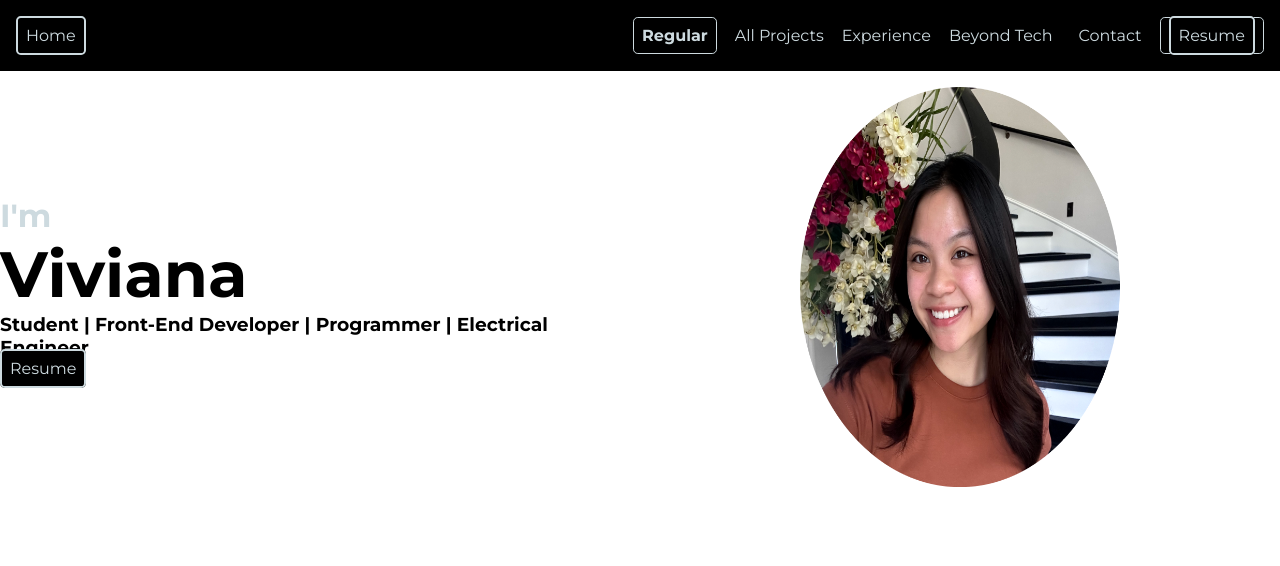
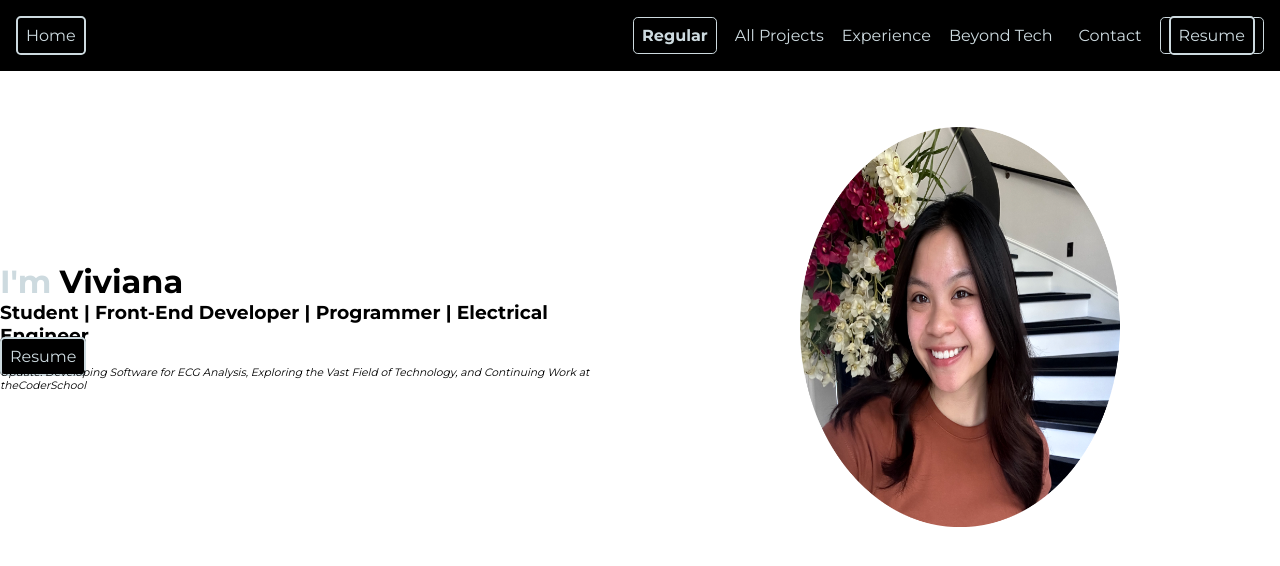
Before and after one commit to tranviviana/tran_portfolio, a React (Create React App) app: page / in a window 1280 px wide. Shown: the top 566 px of the page. Built offline with nearby package versions, Linux system fonts and the light colour scheme.

Commit message:
hero section but need to fix resume section

```diff
--- a/src/pages/MainPage.js
+++ b/src/pages/MainPage.js
@@ -6,10 +6,13 @@ export default function MainPage() {
         <>
         <div className="hero-section">
             <div className='hero-left'>
-                <h1 className='special-txt'>I'm
-                <h1 >Viviana</h1></h1>
+            <div className='name-container'>
+                    <h1 className='special-txt'>I'm </h1>
+                    <h1> Viviana</h1>
+                </div>
                 <h3>Student | Front-End Developer | Programmer | Electrical Engineer</h3>
                 <Link to="/resume" className="navbar_txt outline">Resume</Link>
+                <h6 style={{fontStyle: 'italic', fontWeight: '400'}}>Update: Developing Software for ECG Analysis, Exploring the Vast Field of Technology, and Continuing Work at theCoderSchool</h6>
             </div>
             <div className='hero-right'>
                 <FlipImage/>
--- a/src/styles.css
+++ b/src/styles.css
@@ -38,7 +38,6 @@ h1, h2, h3, h4, h5, h6 {
     width:50%;
     height:87vh;
     z-index: 0;
-
 }
 .resume-div {
     display: flex;
@@ -53,12 +52,17 @@ h1, h2, h3, h4, h5, h6 {
     grid-template-columns: 1fr 1fr;
     align-items: center;
     justify-items: center;
-    height: 50vh;
+    height: 60vh;
 }
+.name-container {
+    display: flex;
+    gap: 0.5rem;
 
+  }
 .hero-left {
     grid-column: 1;
 }
+
 .hero-right {
     grid-column: 2;
 
```
